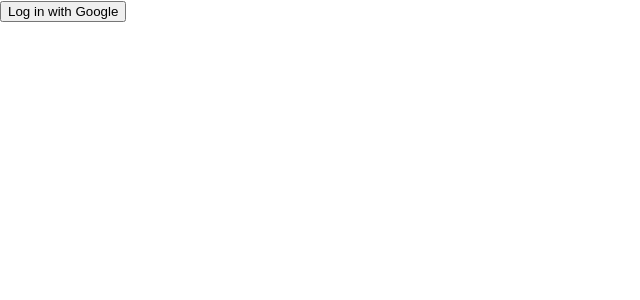
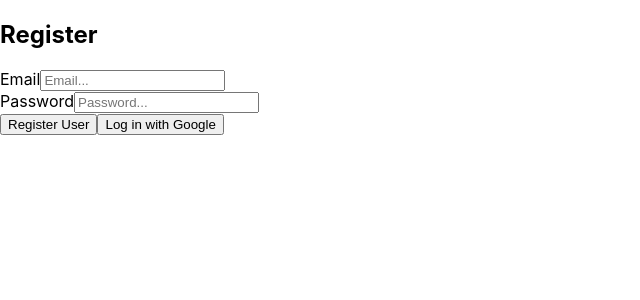
Before and after one commit to itong6/twitter-clone, a Next.js app: page / in a window 1280 px wide. Shown: the top 300 px of the page, without its empty margins (0-640 px from the left). Built offline with nearby package versions, Linux system fonts and the light colour scheme.

Commit message:
sign up with email and password

```diff
--- a/pages/index.js
+++ b/pages/index.js
@@ -1,7 +1,21 @@
-import { signInWithPopup, GoogleAuthProvider } from "firebase/auth";
+import { createUserWithEmailAndPassword, signInWithEmailAndPassword, signInWithPopup, GoogleAuthProvider } from "firebase/auth";
 import { auth } from '../firebase/firebase.config';
+import { useState } from "react";
 
 export default function Home() {
+  const [registerEmail, setRegisterEmail] = useState('')
+  const [registerPassword, setRegisterPassword] = useState('')
+
+  const register = async () => {
+    try {
+      setRegisterEmail('')
+      setRegisterPassword('')
+      const user = await createUserWithEmailAndPassword(auth, registerEmail, registerPassword)
+      console.log(user)
+    } catch (error) {
+      console.log(error.message)
+    }
+  }
 
   const GoogleSignIn = async () => {
     const provider = new GoogleAuthProvider()
@@ -13,7 +27,33 @@
 
   return (
     <div>
-      <button onClick={() => GoogleSignIn()}>Log in with Google</button>
+      <div>
+        <form>
+          <h2>Register</h2>
+          <div>
+            <div>
+              <label>Email</label>
+              <input
+                placeholder='Email...'
+                onChange={(event) => {
+                  setRegisterEmail(event.target.value)
+                }}
+              />
+            </div>
+            <div>
+              <label>Password</label>
+              <input
+                placeholder='Password...'
+                onChange={(event) => {
+                  setRegisterPassword(event.target.value)
+                }}
+              />
+            </div>
+            <button onClick={register}>Register User</button>
+            <button onClick={() => GoogleSignIn()}>Log in with Google</button>
+          </div>
+        </form>
+      </div>
     </div>
   )
 }
```
